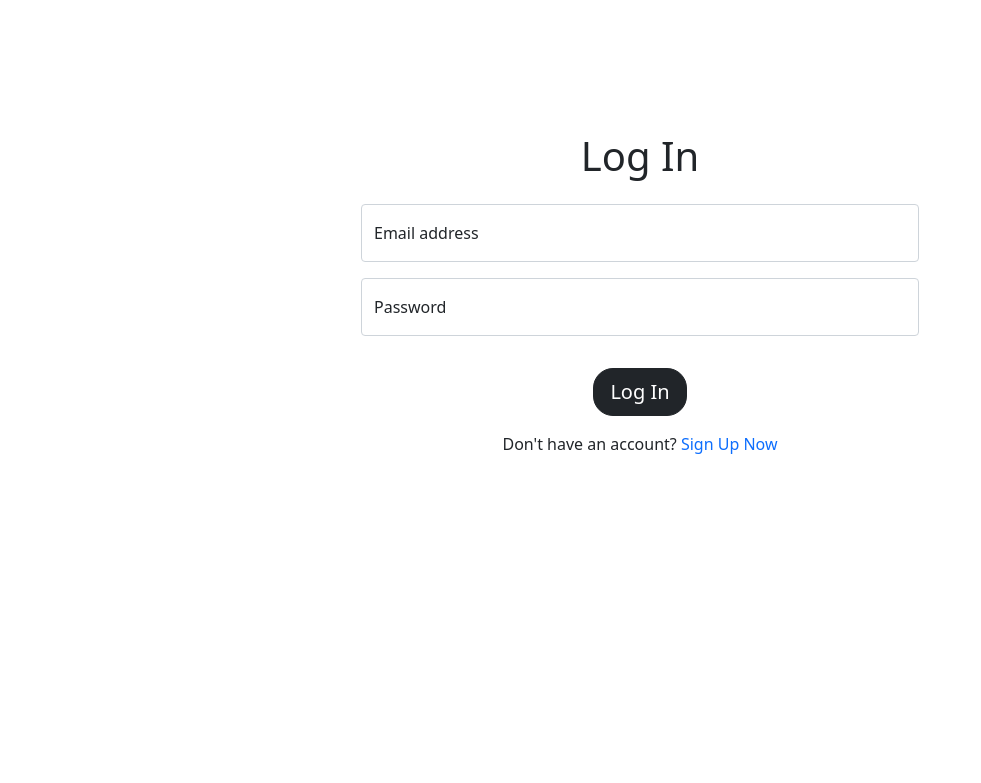
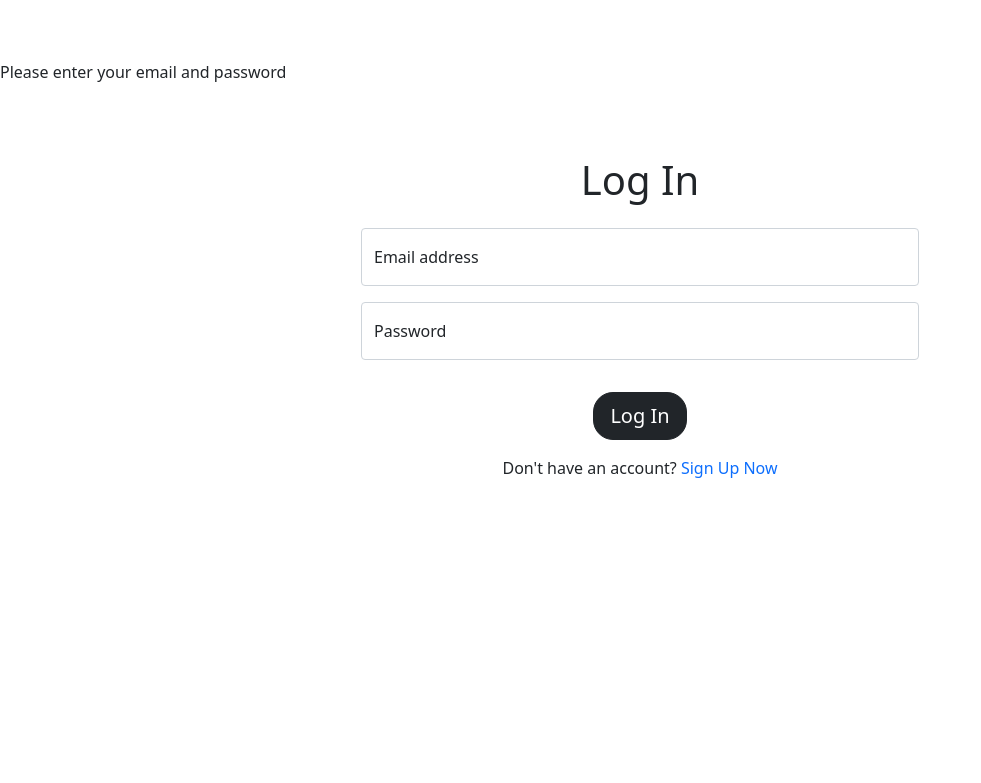
Before and after one commit to Ethanoll47/e-commerce-website, a PHP site: page /login.php in a window 1280 px wide. Shown: the top 783 px of the page, without its empty margins (0-981 px from the left). Run offline with PHP 8.4, Linux system fonts and the light colour scheme; some libraries are stand-ins or nearby versions.

Commit message:
Completed login function

```diff
--- a/createAccount.php
+++ b/createAccount.php
@@ -20,7 +20,7 @@ if(isset($_POST['username']) && isset($_POST['password'])){
     $phonenumber = sanitise($pdo,$_POST['phonenumber']);
     $username = sanitise($pdo,$_POST['username']);
     $password = sanitise($pdo,$_POST['password']);
-    $password = password_hash($mypassword, PASSWORD_DEFAULT);
+    $password = password_hash($password, PASSWORD_DEFAULT);
     $address = sanitise($pdo, $_POST['address']);
     $postcode = sanitise($pdo, $_POST['postcode']);
     $city = sanitise($pdo, $_POST['city']);
--- a/login.php
+++ b/login.php
@@ -10,22 +10,31 @@ if(isset($_POST['email']) && isset($_POST['password'])){
   $query   = "SELECT * FROM user_tb WHERE email=$email_temp";
   $result  = $pdo->query($query);
 
-    if (!$result->rowCount()) die("User not found");
+  if (!$result->rowCount()) {
+    die("User not found");
+  }
 
   $row = $result->fetch();
+  $fn  = $row['first_name'];
   $un  = $row['username'];
   $pw  = $row['password'];
 
   //if (password_verify(str_replace("'", "", $pw_temp), $pw))
-    if (password_verify($password_temp, $pw))
+  if (password_verify( $password_temp, $pw))
   {
       session_start();
 
       $_SESSION['username'] = $un;
 
-        echo "<script>window.location = 'index.php'</script>";
+      echo "<script>window.location ='index.php'</script>";
   }
-    else echo("Invalid username/password combination");
+  else {
+    echo("Invalid email/password combination");
+  }
+}
+else
+{
+    echo ("Please enter your email and password");
 }
 
 function sanitise($pdo, $str)
@@ -53,7 +62,7 @@ function sanitise($pdo, $str)
         <h1 class="m-4 text-center">Log In</h1>
 
         <div class="form-floating mb-3 input-box">
-          <input type="email" class="form-control" id="floatingInput" placeholder="Email Address" name="email">
+          <input type="text" class="form-control" id="floatingInput" placeholder="Email Address" name="email">
           <label for="floatingInput">Email address</label>
         </div>
 
```
Lines whose indentation alone changed are shown as unchanged.
